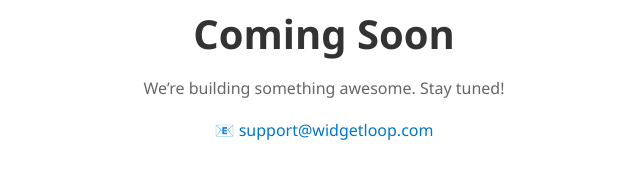
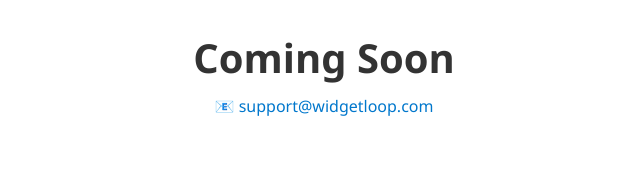
Before and after one commit to widgetlooptechnologies/wlt-website, a plain HTML site: page index.html in a window 1280 px wide. Shown: the part 465-644 px from the top of the page, without its empty margins (316-956 px from the left). Drawn offline with Linux system fonts and the light colour scheme.

Commit message:
Update welcome page

```diff
--- a/index.html
+++ b/index.html
@@ -11,7 +11,7 @@
   <div class="container">
     <img src="images/logo.png" alt="Company Logo" class="logo">
     <h1>Coming Soon</h1>
-    <p>We’re building something awesome. Stay tuned!</p>
+<!--     <p>We’re building something awesome. Stay tuned!</p> -->
 
     <div class="contact">
       📧 <a href="mailto:support@myllp.com">support@widgetloop.com</a>
```
